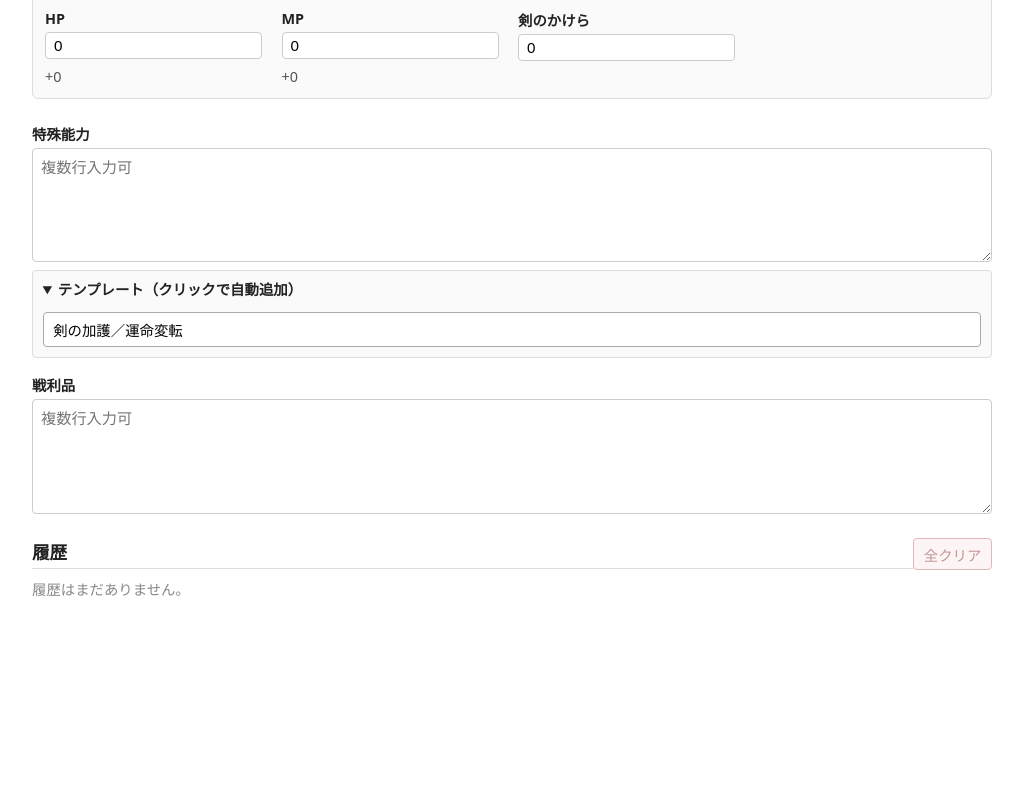
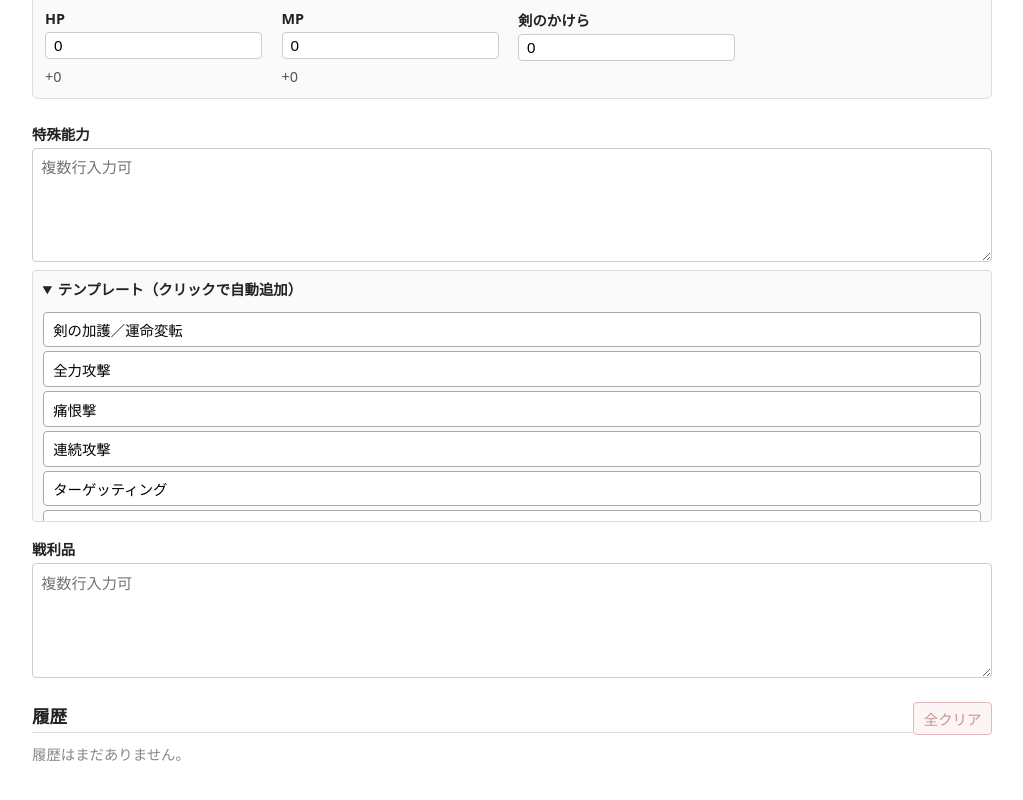
Before and after one commit to IrisRainbow7/sw-enemy-data-maker, a Vue app: page / in a window 1280 px wide. Shown: the part 750-1550 px from the top of the page, without its empty margins (128-1151 px from the left). Before the commit the page ends 1421 px from the top, so only its background shows below. Built offline with nearby package versions, Linux system fonts and the light colour scheme.

Commit message:
特殊能力テンプレートを追加
- 剣の加護／運命変転
- 全力攻撃
- 痛恨撃
- 連続攻撃
- ターゲッティング
- 魔法適正
- 魔法レベル

```diff
--- a/src/components/ExtraForm.vue
+++ b/src/components/ExtraForm.vue
@@ -9,7 +9,35 @@ const emit = defineEmits<{
 const SPECIAL_TEMPLATES: { label: string; value: string }[] = [
   {
     label: '剣の加護／運命変転',
-    value: '剣の加護／運命変転\n1日に1回ダイスの出目をひっくり返せる',
+    value:
+      '○剣の加護／運命変転\n行為判定や打撃点決定で2dを振った時、直後にその出目をひっくり返します。\nこの能力は1日に1回だけ使えます。',
+  },
+  {
+    label: '全力攻撃',
+    value:
+      '🗨全力攻撃Ⅰ\n打撃点を+4点します。リスクとして、自身の回避判定に-2のペナルティ修正をします。',
+  },
+  {
+    label: '痛恨撃',
+    value: '○痛恨撃\n打撃点決定の出目が10以上だった場合、打撃点をさらに「+3」点します。',
+  },
+  {
+    label: '連続攻撃',
+    value:
+      '○連続攻撃\n攻撃が命中した場合、同じ対象にもう1回攻撃できます。2回目の攻撃が命中しても、この効果はありません。',
+  },
+  {
+    label: 'ターゲッティング',
+    value: '○ターゲッティング\n乱戦に「形状: 射撃」の魔法を射ちこんでも誤射しません。',
+  },
+  {
+    label: '魔法適正',
+    value:
+      '○魔法適正\n戦闘特技(ターゲッティング) (魔法収束)》(魔法制御)(魔法拡大すべて)を習得しています。',
+  },
+  {
+    label: '魔法レベル',
+    value: '▶魔法レベル/魔力 ()',
   },
 ]
 
```
